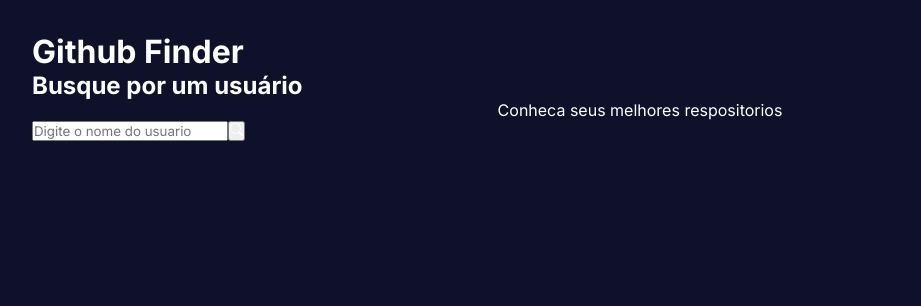
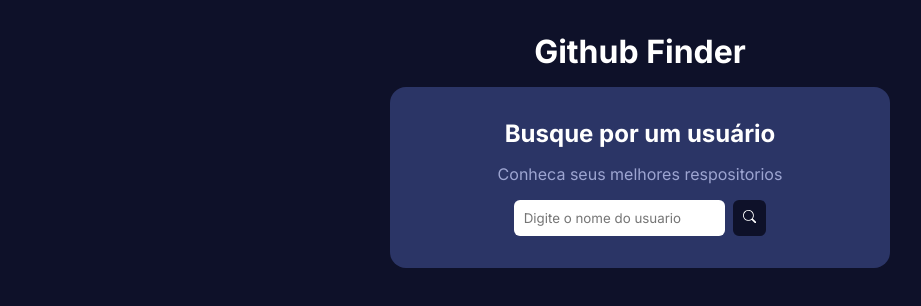
Before and after one commit to AdsonTanajura/react-typescript, a React (Vite) app in the folder 12_github_finder/: page / in a window 1280 px wide. Shown: the top 306 px of the page, without its empty margins (0-921 px from the left). Built offline with nearby package versions, Linux system fonts and the light colour scheme.

Commit message:
Estilos de busca

```diff
--- /dev/null
+++ b/12_github_finder/src/App.module.css
@@ -0,0 +1,9 @@
+.app {
+  max-width: 500px;
+  margin: 0 auto;
+}
+
+.app h1 {
+  text-align: center;
+  margin-bottom: 1rem;
+}
--- a/12_github_finder/src/App.tsx
+++ b/12_github_finder/src/App.tsx
@@ -1,10 +1,10 @@
 import { Outlet } from 'react-router-dom';
 
-import './App.css';
+import classes from './App.module.css';
 
 function App() {
   return (
-    <div>
+    <div className={classes.app}>
       <h1>Github Finder</h1>
       <Outlet />
     </div>
--- /dev/null
+++ b/12_github_finder/src/components/Search.tsx/Search.module.css
@@ -0,0 +1,33 @@
+.search {
+  background-color: #2b3566;
+  padding: 2rem;
+  border-radius: 1rem;
+  display: flex;
+  flex-direction: column;
+  justify-content: center;
+  align-items: center;
+  gap: 1rem;
+  margin-bottom: 1.5rem;
+}
+
+.search p {
+  color: #9da5d1;
+}
+
+.search_container {
+  display: flex;
+  gap: 0.5rem;
+}
+
+.search_container input,
+.search_container button {
+  padding: 0.6rem;
+  border-radius: 6px;
+  border: none;
+  color: #2b3566;
+}
+
+.search_container button {
+  background-color: #0e1129;
+  cursor: pointer;
+}
--- a/12_github_finder/src/components/Search.tsx/Search.tsx
+++ b/12_github_finder/src/components/Search.tsx/Search.tsx
@@ -1,5 +1,6 @@
 import { BsSearch } from 'react-icons/bs';
 import { useState } from 'react';
+import classes from './Search.module.css';
 type SearchProps = {
   loadUser: (userName: string) => Promise<void>;
 };
@@ -7,16 +8,16 @@
   const [userName, setUserName] = useState('');
 
   return (
-    <div>
+    <div className={classes.search}>
       <h2>Busque por um usuário</h2>
       <p>Conheca seus melhores respositorios</p>
-      <div>
+      <div className={classes.search_container}>
         <input
           type="text"
           placeholder="Digite o nome do usuario "
           onChange={(e) => setUserName(e.target.value)}
         />
-        <button onClick={() => loadUser(userName)}>
+        <button onClick={() => loadUser(userName.toLowerCase())}>
           <BsSearch />
         </button>
       </div>
--- a/12_github_finder/src/routes/Home/Home.tsx
+++ b/12_github_finder/src/routes/Home/Home.tsx
@@ -7,12 +7,23 @@
   const loaderUser = async (userName: string) => {
     const res = await fetch(`https://api.github.com/users/${userName}`);
     const data = await res.json();
-    console.log(data);
+    const { avatar_url, login, followers, following, location }: userProps =
+      data;
+    const userData: userProps = {
+      avatar_url,
+      followers,
+      following,
+      location,
+      login,
+    };
+
+    setUser(userData);
   };
 
   return (
     <div>
       <Search loadUser={loaderUser} />
+      {user && <p>{user.login}</p>}
     </div>
   );
 };
```
Also changed, not shown: 12_github_finder/src/App.css (deleted).
